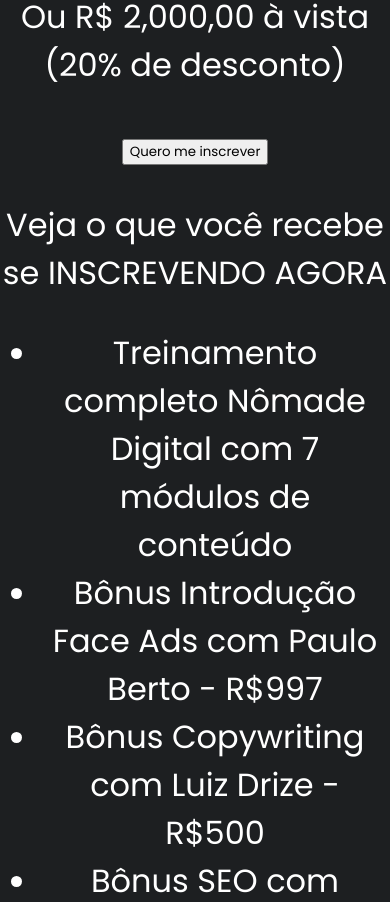
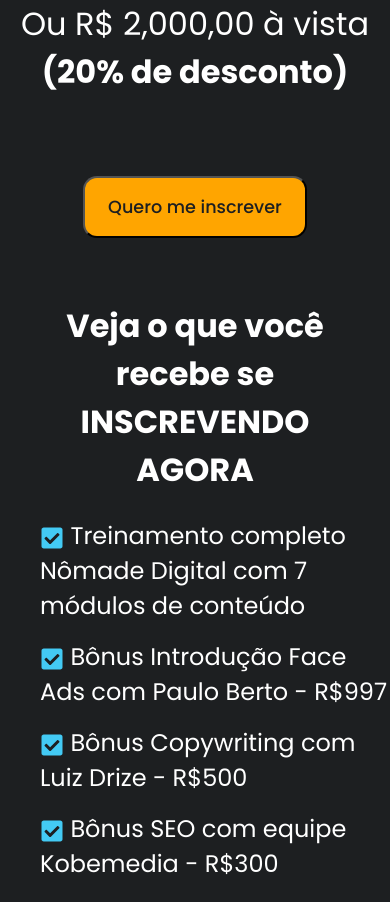
Before and after one commit to wuzue/fake-page, a React (Create React App) app: page / in a window 390 px wide. Shown: the part 9740-10642 px from the top of the page. Built offline with nearby package versions, Linux system fonts and the light colour scheme.

Commit message:
finished fifth section | layout is now responsive

```diff
--- a/package.json
+++ b/package.json
@@ -8,6 +8,7 @@
     "@testing-library/user-event": "^13.5.0",
     "react": "^18.2.0",
     "react-dom": "^18.2.0",
+    "react-icons": "^4.6.0",
     "react-scripts": "5.0.1",
     "web-vitals": "^2.1.4"
   },
--- a/src/components/FifthSec.css
+++ b/src/components/FifthSec.css
@@ -79,14 +79,23 @@
 }
 
 .preco-parcelado{
-  font-size: 3rem;
+  font-size: 4rem;
   font-style: normal;
-  font-weight: 600;
+  font-weight: 700;
+}
+
+.twenty-off{
+  font-style: normal;
+  font-weight: bold;
 }
 
 .fifth-left-side{
   margin: auto;
   text-align: center;
+}
+
+.check-icon{
+  vertical-align: middle;
 }
 
 .fifth-title{
@@ -104,6 +113,31 @@
   margin: 1.5rem auto;
 }
 
+.quero-me-inscrever{
+  margin-top: 3rem;
+  margin-bottom: 3rem;
+  border-radius: 14px 14px;
+  padding: 1rem;
+  width: 14rem;
+  font-weight: 500;
+  font-size: 1.1rem;
+  color: #1d1f21;
+  background-color: orange;
+}
+.quero-me-inscrever:hover{
+  cursor: pointer;
+}
+
+.inscrevendo-agora{
+  font-weight: bold;
+  font-size: 2.2rem;
+}
+
+.ul-lista{
+  text-align: left;
+  list-style-type: none;
+}
+
 .fifth-img{
   max-width: 1024px;
   width: 100%;
@@ -114,7 +148,21 @@
     grid-template-columns: 1fr;
     width: 90%;
   }
+  .logo-fifth{
+    margin-top: -4rem;
+  }
   .fifth-img{
     margin-top: 2rem;
   }
+  .inscrevendo-agora{
+    width: 90%;
+    margin: 1rem auto;
+    font-size: 2rem;
+  }
+  .ul-lista{
+    font-size: 1.5rem;
+  }
+  li:not(:last-child) {
+    margin-bottom: 1rem;
+ }
 }
--- a/src/components/FifthSec.js
+++ b/src/components/FifthSec.js
@@ -2,7 +2,7 @@ import React from 'react'
 import './FifthSec.css'
 import travel from '../assets/imgs/travel.png'
 import planeSvg from '../assets/imgs/plane-svg.svg'
-
+import { FaCheckSquare } from 'react-icons/fa';
 
 const FifthSec = () => {
   return (
@@ -27,17 +27,17 @@ const FifthSec = () => {
           <p className='comece-hoje'>comece hoje mesmo</p>
           <p className='desconto'>De <em className='off'>R$10.000</em> por</p>
           <p>12x de <em className='preco-parcelado'>R$208,33</em></p>
-          <p>Ou R$ 2,000,00 à vista (20% de desconto)</p>
-          <button>Quero me inscrever</button>
-          <p>Veja o que você recebe se INSCREVENDO AGORA</p>
-          <ul>
-            <li>Treinamento completo Nômade Digital com 7 módulos de conteúdo</li>
-            <li>Bônus Introdução Face Ads com Paulo Berto - R$997</li>
-            <li>Bônus Copywriting com Luiz Drize - R$500</li>
-            <li>Bônus SEO com equipe Kobemedia - R$300</li>
-            <li>Bônus Como Bombar no Tik Tok Com Mustache - R$700</li>
+          <p>Ou R$ 2,000,00 à vista <em className='twenty-off'>(20% de desconto)</em></p>
+          <button className='quero-me-inscrever'>Quero me inscrever</button>
+          <p className='inscrevendo-agora'>Veja o que você recebe se INSCREVENDO AGORA</p>
+          <ul className='ul-lista'>
+            <li><FaCheckSquare className='check-icon' style={{color: '#43caf4'}}/> Treinamento completo Nômade Digital com 7 módulos de conteúdo</li>
+            <li><FaCheckSquare className='check-icon' style={{color: '#43caf4'}}/> Bônus Introdução Face Ads com Paulo Berto - R$997</li>
+            <li><FaCheckSquare className='check-icon' style={{color: '#43caf4'}}/> Bônus Copywriting com Luiz Drize - R$500</li>
+            <li><FaCheckSquare className='check-icon' style={{color: '#43caf4'}}/> Bônus SEO com equipe Kobemedia - R$300</li>
+            <li><FaCheckSquare className='check-icon' style={{color: '#43caf4'}}/> Bônus Como Bombar no Tik Tok Com Mustache - R$700</li>
           </ul>
-          <button>Inscreva-seagora</button>
+          <button className='quero-me-inscrever'>Inscreva-se agora</button>
         </div>
       </div>
     </div>
```
Also changed, not shown: src/components/SixthSec.js (added, +10 -0 lines), src/components/SixthSec.css (added), 1 other file (tests, documents, lock files or other folders).
